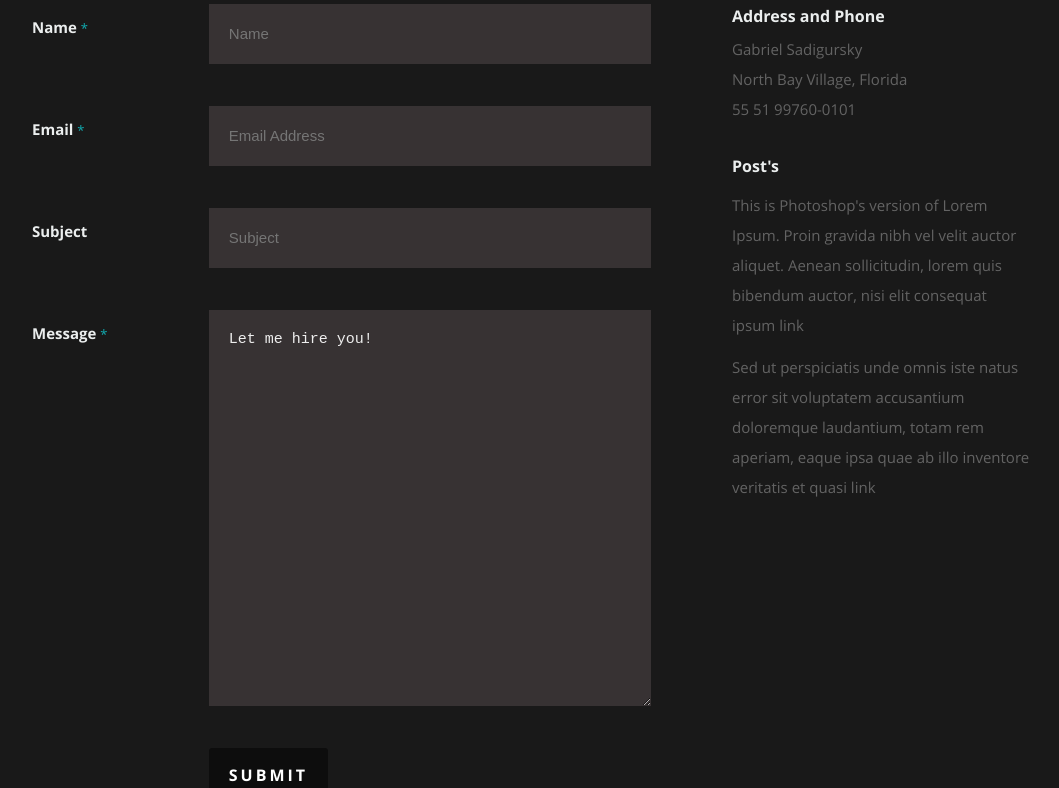
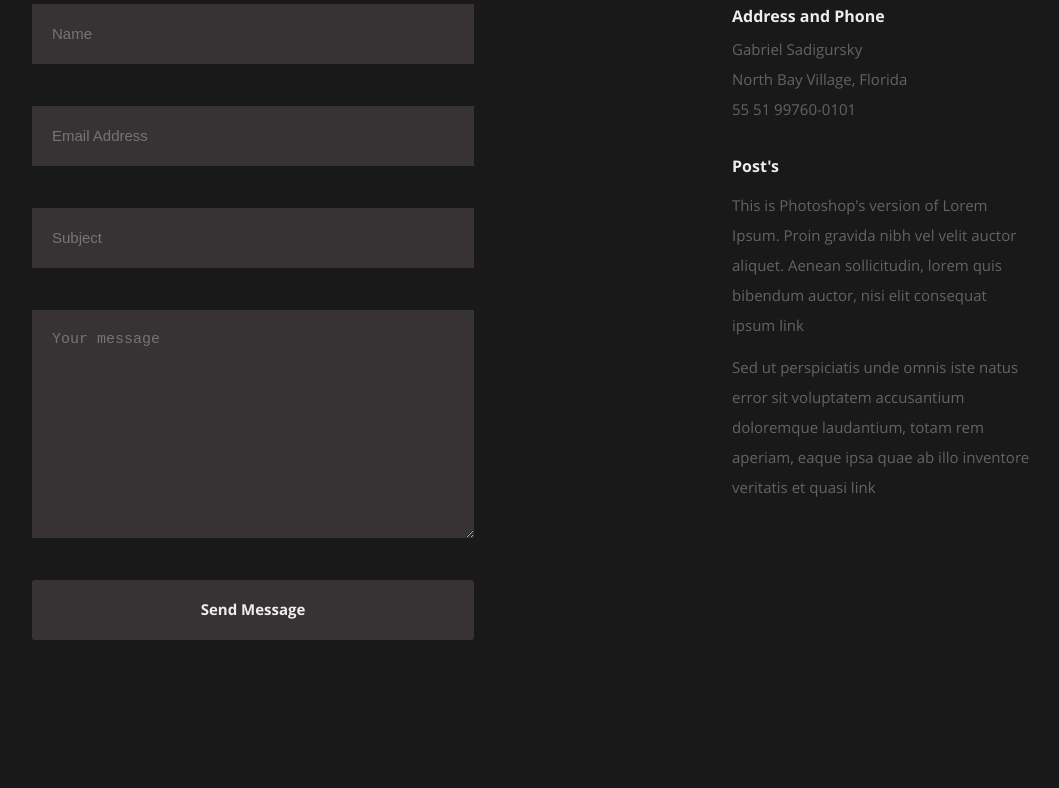
Before and after one commit to GSNCunha/react-pages, a React (Create React App) app: page / in a window 1280 px wide. Shown: the part 5040-5828 px from the top of the page, without its empty margins (98-1157 px from the left). Built offline with nearby package versions, Linux system fonts and the light colour scheme.

Commit message:
email again

```diff
--- a/package.json
+++ b/package.json
@@ -4,6 +4,7 @@
   "version": "0.1.0",
   "private": true,
   "dependencies": {
+    "@formspree/react": "^2.2.4",
     "@fortawesome/fontawesome-svg-core": "^1.3.0",
     "@fortawesome/free-brands-svg-icons": "^6.0.0",
     "@fortawesome/free-solid-svg-icons": "^6.0.0",
@@ -17,7 +18,7 @@
     "react": "^16.14.0",
     "react-dom": "^16.14.0",
     "react-ga": "^2.7.0",
-    "react-scripts": "^5.0.0",
+    "react-scripts": "^2.1.0",
     "web-vitals": "^2.1.4"
   },
   "scripts": {
--- a/src/Components/Contact.js
+++ b/src/Components/Contact.js
@@ -1,11 +1,13 @@
 import React, { Component } from 'react';
 import emailjs from "emailjs-com";
+import { useForm, ValidationError } from '@formspree/react';
 
 
 
 
 class Contact extends Component {
    render() {
+
 
       function sendEmail(e) {
          e.preventDefault();
@@ -41,38 +43,29 @@ class Contact extends Component {
             <div className="row">
                <div className="eight columns">
 
-               <form onSubmit={sendEmail}>
-                  <fieldset>
-                     <div className="row pt-5 mx-auto">
-                        <div>
-                           <label htmlFor="contactName">Name <span className="required">*</span></label>
-                           <input type="text" defaultValue="" size="35" id="contactName" placeholder="Name" name="name" onChange={this.handleChange}/>
+               <div>
+            <div className="container">
+            <form onSubmit={sendEmail}>
+                    <div className="row pt-5 mx-auto">
+                        <div className="col-8 form-group mx-auto">
+                            <input type="text" className="form-control" placeholder="Name" name="name"/>
                         </div>
-
-                        <div>
-                           <label htmlFor="contactEmail">Email <span className="required">*</span></label>
-                           <input type="email" defaultValue="" size="35" id="contactEmail" placeholder="Email Address" name="email" onChange={this.handleChange}/>
+                        <div className="col-8 form-group pt-2 mx-auto">
+                            <input type="email" className="form-control" placeholder="Email Address" name="email"/>
                         </div>
-
-                        <div>
-                           <label htmlFor="contactSubject">Subject</label>
-                           <input type="text" defaultValue="" size="35" id="contactSubject" placeholder="Subject" name="subject" onChange={this.handleChange}/>
+                        <div className="col-8 form-group pt-2 mx-auto">
+                            <input type="text" className="form-control" placeholder="Subject" name="subject"/>
                         </div>
-
-                        <div>
-                           <label htmlFor="contactMessage">Message <span className="required">*</span></label>
-                           <textarea cols="50" defaultValue="Let me hire you!" rows="15" id="contactMessage" placeholder="Your message" name="message"></textarea>
+                        <div className="col-8 form-group pt-2 mx-auto">
+                            <textarea className="form-control" id="" cols="30" rows="8" placeholder="Your message" name="message"></textarea>
                         </div>
-
-                        <div>
-                           <button className="submit">Submit</button>
-                           <span id="image-loader">
-                              <img alt="" src="images/loader.gif" />
-                           </span>
+                        <div className="col-8 pt-3 mx-auto">
+                            <input type="submit" className="btn btn-info" value="Send Message"></input>
                         </div>
-                     </div>
-                  </fieldset>
-				   </form>
+                    </div>
+                </form>
+            </div>
+        </div>
 
                   <div id="message-warning"> Error </div>
                   <div id="message-success">
```
Also changed, not shown: 1 other file (tests, documents, lock files or other folders).
